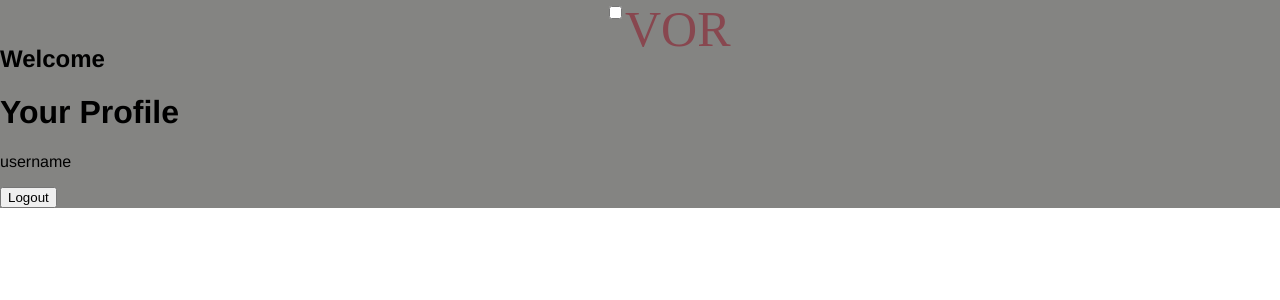
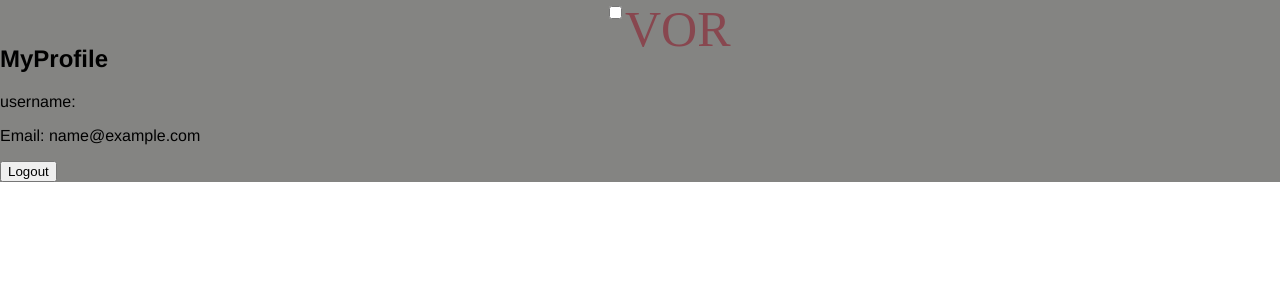
Before and after one commit to nirtzur89/vapro, a React (Create React App) app in the folder client/: page /me in a window 1280 px wide. Shown: the top 300 px of the page. Built offline with nearby package versions, Linux system fonts and the light colour scheme; sample sign-in values are in the browser's storage; a web font is replaced by a local one.

Commit message:
deployment

```diff
--- a/client/src/components/Auth/AuthForms/ArtistSignupForm.js
+++ b/client/src/components/Auth/AuthForms/ArtistSignupForm.js
@@ -15,7 +15,6 @@ class ArtistSignupForm extends Component {
             password: '',
             password2: '',
             artist: true,
-
             companies: [],
             nationality: '',
             techniques: [],
@@ -37,11 +36,7 @@ class ArtistSignupForm extends Component {
         const password2 = this.state.password2;
         const artist = true;
 
-        const nationality = this.state.nationality;
-
-
-
-        this.service.register(artist, userName, firstName, lastName, email, password, password2, nationality)
+        this.service.register(artist, userName, firstName, lastName, email, password, password2, )
             .then(response => {
                 this.setState({
                     artist: "",
--- a/client/src/components/Auth/signup-service.js
+++ b/client/src/components/Auth/signup-service.js
@@ -3,7 +3,7 @@ import axios from 'axios';
 class SignupService {
   constructor() {
     let service = axios.create({
-      baseURL: 'http://localhost:5000/',
+      baseURL: ((process.env.REACT_APP_API_URL || "http://localhost:3001/") + "/vot-visualartists"),
       withCredentials: true
     });
     this.service = service;
--- a/client/src/components/SearchArtists/Artistlist.js
+++ b/client/src/components/SearchArtists/Artistlist.js
@@ -21,7 +21,7 @@ class Artistlist extends Component {
     }
 
     getAllArtists = () => {
-        axios.get("http://localhost:5000/allartists")
+        axios.get((process.env.REACT_APP_API_URL || "http://localhost:3001/") + "/vor-visualartists")
             .then(allArtistsFromApi => {
                 this.setState({ listOfAllArtists: allArtistsFromApi.data })
                 console.log('allArtistsFromApi', allArtistsFromApi.data[0].artist)
--- a/client/src/components/profile/Profile.js
+++ b/client/src/components/profile/Profile.js
@@ -16,10 +16,11 @@ class Profile extends Component {
     return(
       <div className="App">
           <div className="App-header">
-              <h2>Welcome {this.props.user.userName}</h2>
+              <h2>MyProfile</h2>
           </div>
-          <h1>Your Profile</h1>
-          <p>username</p>
+
+          <p>username: {this.props.user.userName}</p>
+          <p>Email: {this.props.user.email}</p>
           <p className="App-intro">
             <button type="button" className="form-submit" onClick={this.handleLogout.bind(this)}>Logout</button>
         </p>
--- a/client/src/components/project/AddProject.js
+++ b/client/src/components/project/AddProject.js
@@ -35,7 +35,7 @@ class AddProject extends Component {
     const event = this.state.event;
     const video = this.state.video;
     const date = this.state.date;
-    axios.post("http://localhost:5000/projects",
+    axios.post((process.env.REACT_APP_API_URL || "http://localhost:3001/") + "/vor-visualartists",
     { artist, name, description, location, event, video, date },
     {withCredentials:true})
     .then( () => {
--- a/client/src/components/project/AllProjects.js
+++ b/client/src/components/project/AllProjects.js
@@ -9,7 +9,7 @@ class ProjectsList extends Component {
     }
 
     getAllProjects = () =>{
-      axios.get(`http://localhost:5000/projects/all`)
+      axios.get((process.env.REACT_APP_API_URL || "http://localhost:3001/") + "/vot-visualartists")
       .then(responseFromApi => {
         this.setState({
           listOfProjects: responseFromApi.data
```
Also changed, not shown: 1 other file (tests, documents, lock files or other folders).
